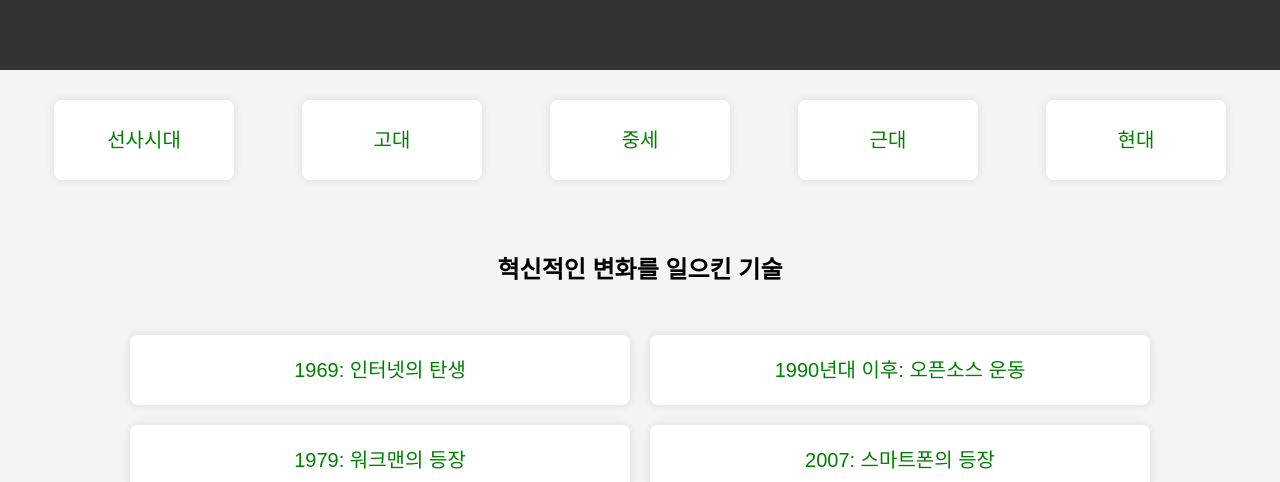
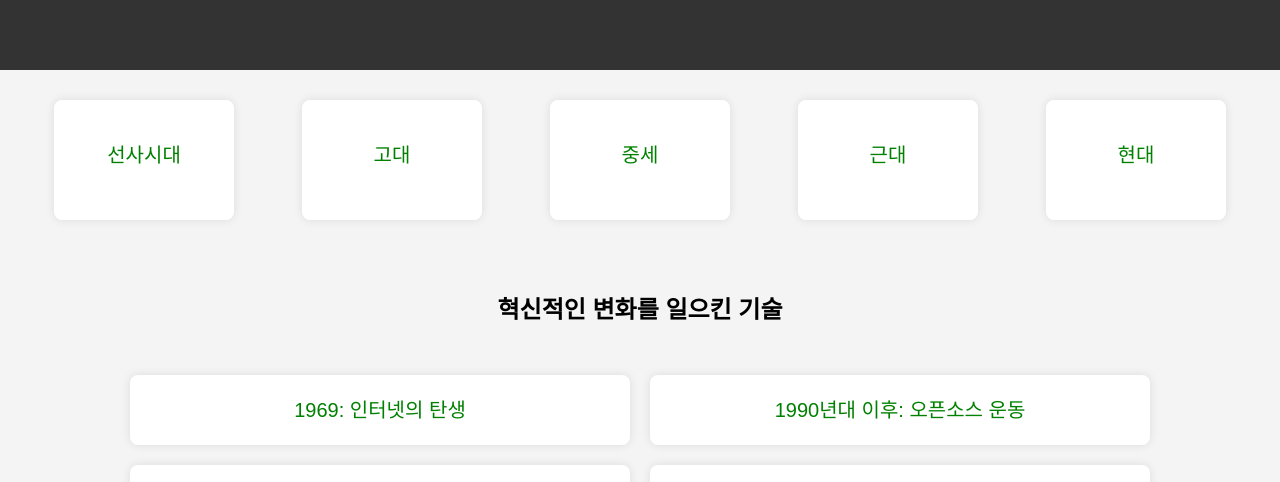
Before and after one commit to githemall/githemall.github.io, a plain HTML site: page index.html in a window 1280 px wide. Shown: the part 289-771 px from the top of the page. Drawn offline with Linux system fonts and the light colour scheme.

Commit message:
Update styles.css

```diff
--- a/styles.css
+++ b/styles.css
@@ -102,9 +102,9 @@ section {
 
 .box {
   width: 180px;
-    height: 80px;
+  height: 120px;
   text-align: center;
-    line-height: 40px;
+  line-height: 70px;
   margin: 10px;
   background-color: #fff;
   box-shadow: 0 0 10px rgba(0, 0, 0, 0.1);
```
Lines whose indentation alone changed are shown as unchanged.
